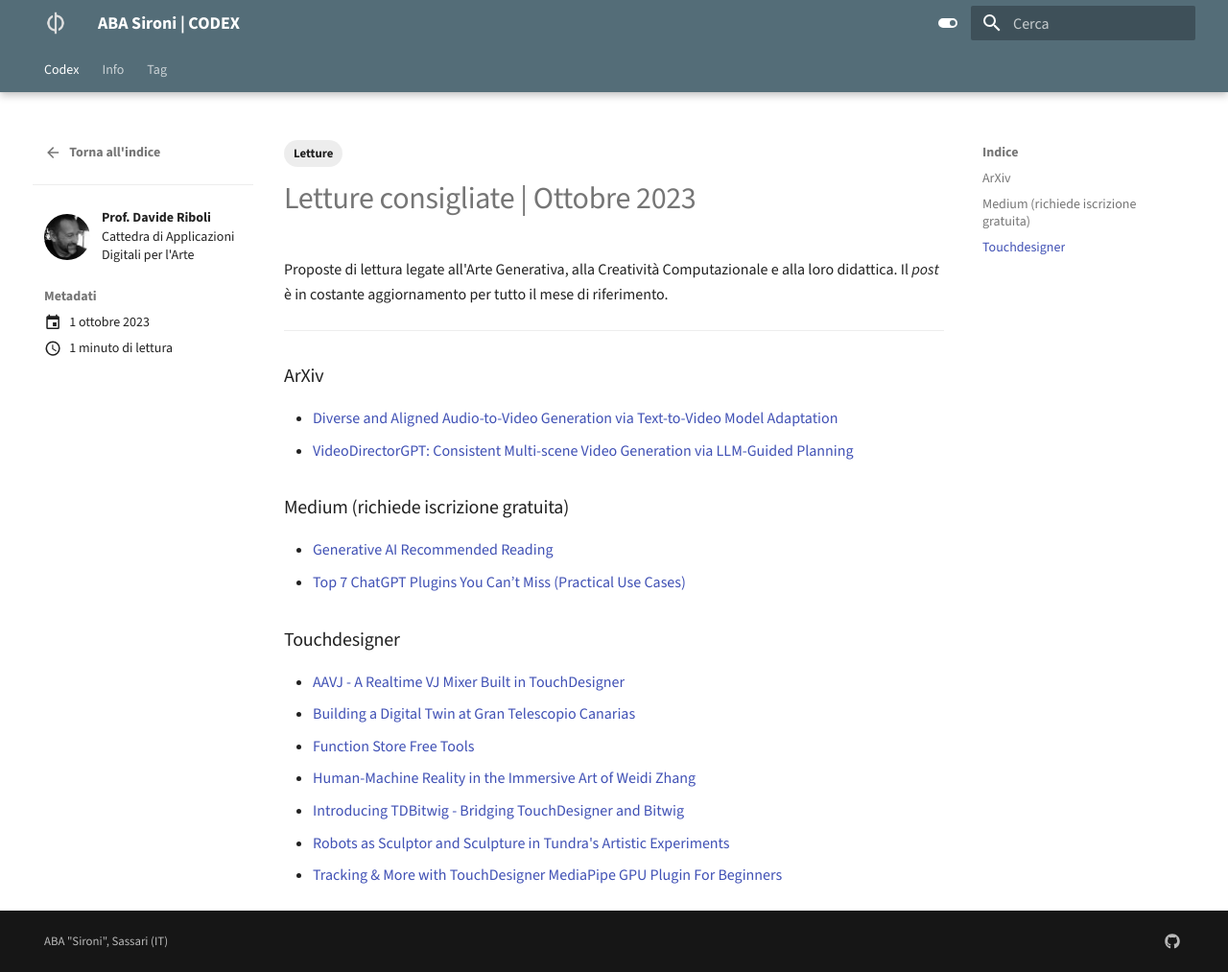
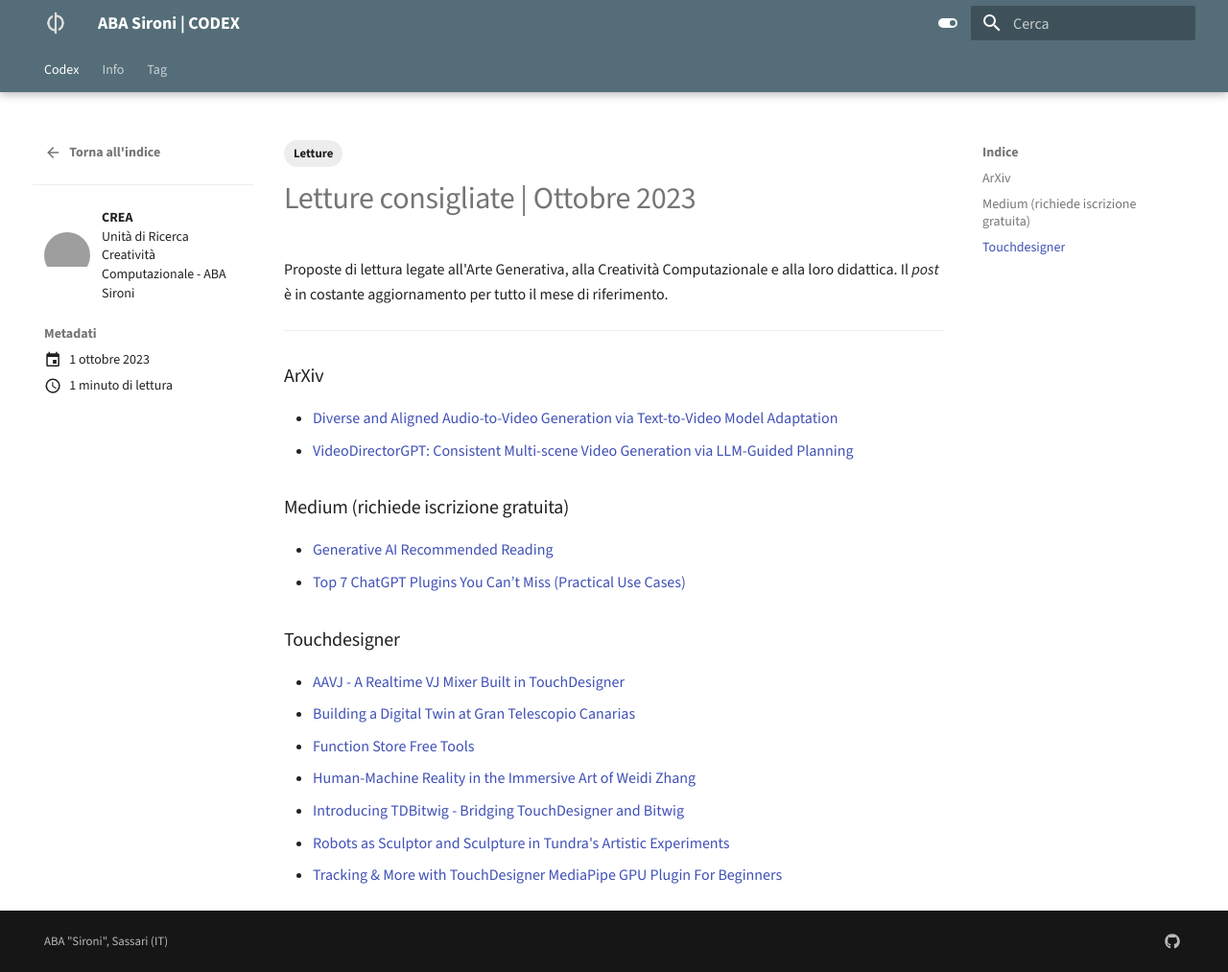
Before and after one commit to ABA-Sironi-Codex/codex, an MkDocs documentation site: the page built from docs/posts/000_Letture-10-23.md, in a window 1280 px wide and 1013 px high. Shown: the whole window at 96% size. Built offline with MkDocs 1.6.1 and Material for MkDocs 9.7.7, drawn with Linux system fonts in a browser that asks for light colours; grey boxes are pictures that could not be loaded.

Commit message:
Test 03 Authors Plugin

```diff
--- a/docs/.authors.yml
+++ b/docs/.authors.yml
@@ -2,4 +2,8 @@ authors:
   DR:
     name: Prof. Davide Riboli        # Author name
     description: Cattedra di Applicazioni Digitali per l'Arte # Author description
-    avatar: assets/authors/dr.jpg  # Author avatar
+    avatar: https://codex.accademiasironi.it/assets/authors/dr.jpg  # Author avatar
+  ABA:
+    name: CREA        # Author name
+    description: Unità di Ricerca Creatività Computazionale - ABA Sironi # Author description
+    avatar: https://codex.accademiasironi.it/assets/logo.png  # Author avatar
--- a/docs/posts/000_Letture-10-23.md
+++ b/docs/posts/000_Letture-10-23.md
@@ -3,7 +3,7 @@ date: 2023-10-01
 title: Letture consigliate | Ottobre 2023
 description: Un elenco di ottime letture inerenti questioni legate all'Arte Generatività, alla Creatività Computazionale e alla loro didattica (ottobre 2023).
 authors:
-  - DR
+  - ABA
 tags:
   - Letture
 ---
```
